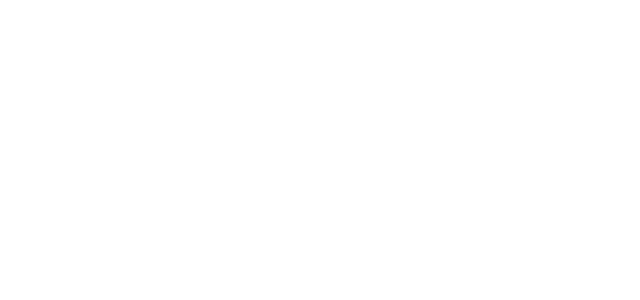
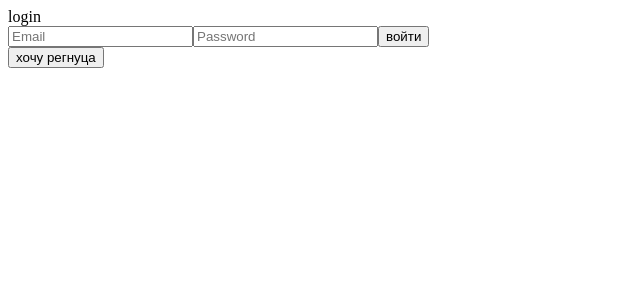
Before and after one commit to georgeboiko/web-lab-4-front, a React (Create React App) app: page / in a window 1280 px wide. Shown: the top 300 px of the page, without its empty margins (0-640 px from the left). Built offline with nearby package versions, Linux system fonts and the light colour scheme.

Commit message:
[feat]: little logic implement

```diff
--- a/src/app/App.jsx
+++ b/src/app/App.jsx
@@ -1,8 +1,10 @@
 import { AppProvider } from './providers/AppProvider';
+import { AuthForm } from '../features/auth/ui/AuthForm';
 
 const App = () => (
   <AppProvider>
-
+    {/*  TODO: delete from App.jsx this shit */}
+    <AuthForm/>
   </AppProvider>
 );
 
--- /dev/null
+++ b/src/entities/user.js
@@ -0,0 +1,9 @@
+export class User {
+    constructor({
+        email = '',
+        password = ''
+    } = {}) {
+        this.email = email;
+        this.password = password;
+    }
+}
--- /dev/null
+++ b/src/features/auth/api/authApi.js
@@ -0,0 +1,22 @@
+import { User } from "../../../entities/user";
+
+export const authApi = {
+    login: async ({ email, password }) => {
+        console.log(`login ${email} ${password}`);
+        return new User({
+            email,
+            password
+        });
+    },
+    register: async ({ email, password }) => {
+        console.log(`register ${email} ${password}`);
+        return new User({
+            email,
+            password
+        });
+    },
+    logout: async ({ email }) => {
+        console.log(`login ${email}`);
+        return true;
+    }
+}
--- /dev/null
+++ b/src/features/auth/model/useAuth.js
@@ -0,0 +1,53 @@
+import { useState } from "react";
+import { authApi } from "../api/authApi";
+
+export const useAuth = () => {
+    const [loading, setLoading] = useState(false);
+    const [error, setError] = useState(null);
+    const [user, setUser] = useState(null);
+
+    const login = async (email, password) => {
+        setLoading(true);
+        setError(null);
+
+        try {
+            const user = await authApi.login(email, password);
+            setUser(user);
+        } catch (err) {
+            setError(err.message);
+        } finally {
+            setLoading(false);
+        }
+    }
+
+    const register = async (email, password) => {
+        setLoading(true);
+        setError(null);
+
+        try {
+            const user = await authApi.register(email, password);
+            setUser(user);
+        } catch (err) {
+            setError(err.message);
+        } finally {
+            setLoading(false);
+        }
+    }
+
+    const logout = async (email) => {
+        setLoading(true);
+        setError(null);
+
+        try {
+            await authApi.logout(email);
+            setUser(null);
+        } catch (err) {
+            setError(err.message);
+        } finally {
+            setLoading(false);
+        }
+    }
+
+    return { user, login, register, logout, loading, error };
+
+}
--- /dev/null
+++ b/src/features/auth/ui/AuthForm.jsx
@@ -0,0 +1,64 @@
+import { useState } from "react";
+import { useAuth } from "../model/useAuth"
+
+export const AuthForm = () => {
+    const {user, login, register, logout, loading, error} = useAuth();
+    const [mode, setMode] = useState('login');
+    const [email, setEmail] = useState('');
+    const [password, setPassword] = useState('');
+
+    if (user) {
+        return (
+            <div>
+                <div>
+                    здарова братан, {user.email}
+                </div>
+                <div>
+                    <button onClick={logout}> ливнуть </button>
+                </div>
+            </div>
+        );
+    }
+
+    const handleSubmit = (e) => {
+        e.preventDefault();
+        mode === 'login' ? login(email, password) : register(email, password);
+    };
+
+    return (
+        <div>
+            <div>
+                {mode}
+            </div>
+            <form onSubmit={handleSubmit}>
+                <input
+                    type="text"
+                    placeholder="Email"
+                    value={email}
+                    onChange={(e) => setEmail(e.target.value)}
+                />
+                <input
+                    type="password"
+                    placeholder="Password"
+                    value={password}
+                    onChange={(e) => setPassword(e.target.value)}
+                />
+                {error && <div> {error} </div>}
+                <button disabled={loading} type="submit">
+                    {loading ? 'Гружу (а я грущу) бро...' : (mode === 'login' ? 'войти' : 'регаца')}
+                </button>
+            </form>
+            <div>
+                { mode === 'login' ? (
+                    <button type="button" onClick={() => setMode('register')}>
+                        хочу регнуца
+                    </button>
+                ) : (
+                    <button type="button" onClick={() => setMode('login')}>
+                        хочу логиница
+                    </button>
+                )}
+            </div>
+        </div>
+    );
+}
```
